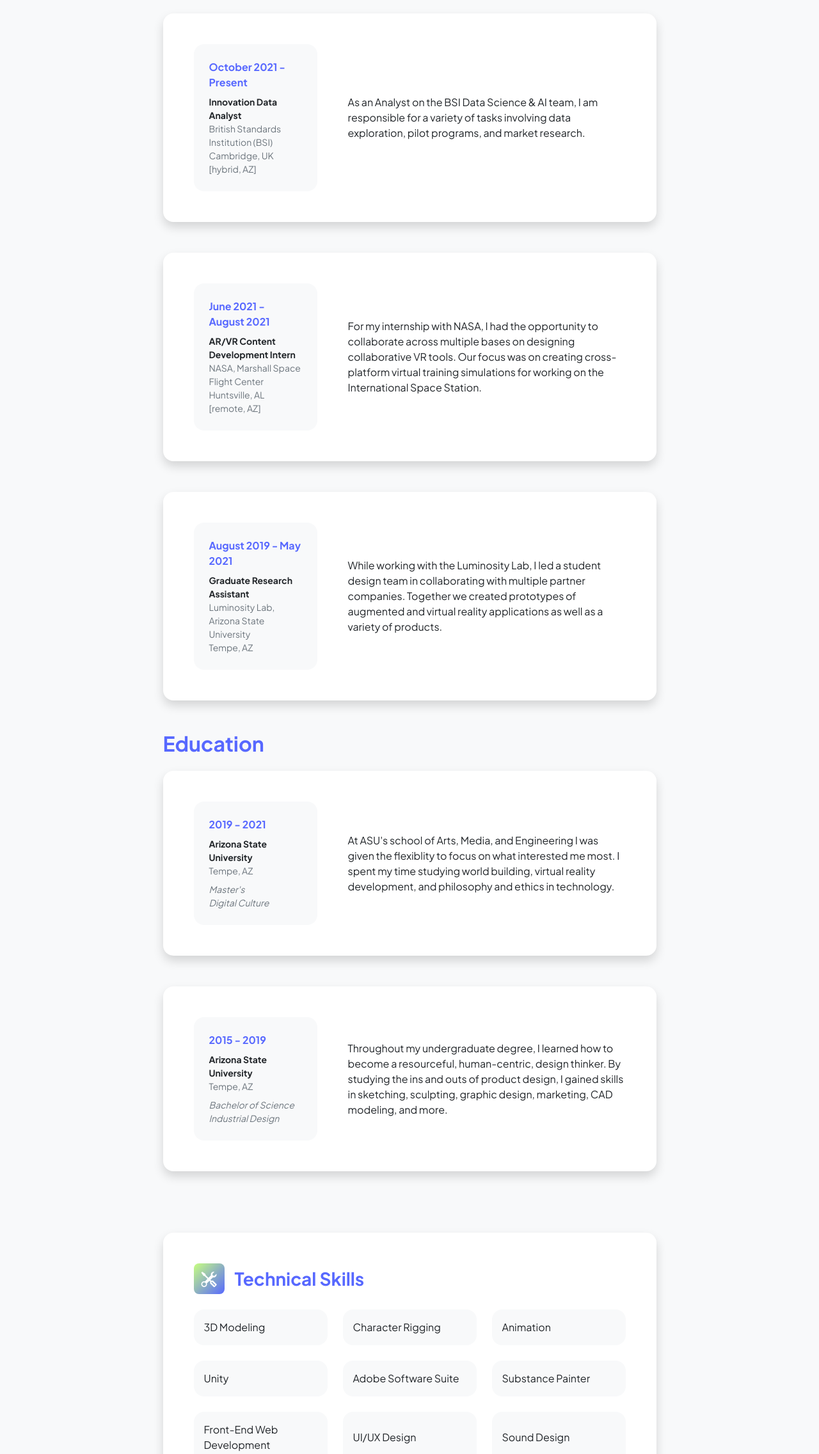
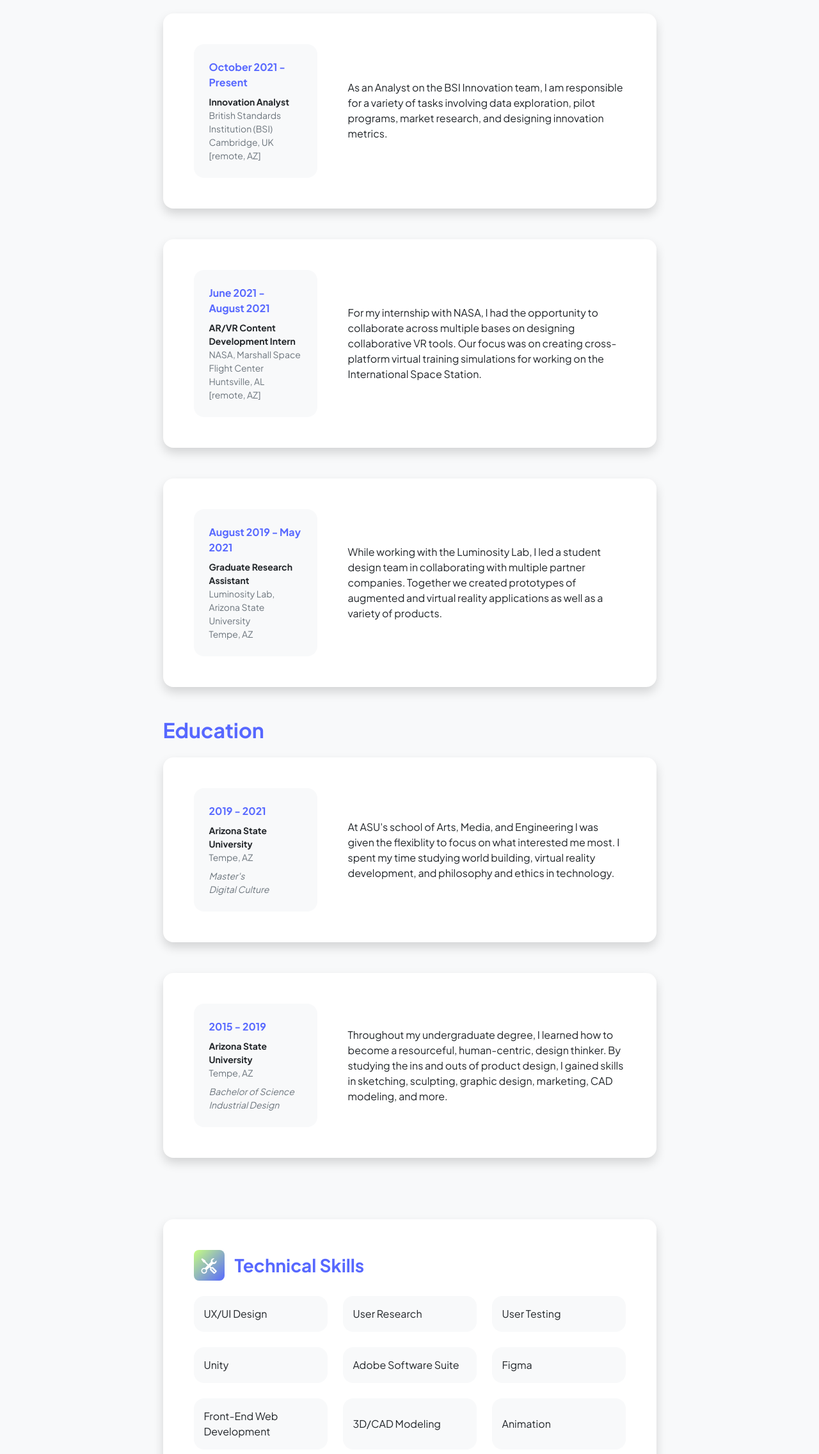
Before and after one commit to DylanJamesK/djk-portfolio-2024, a plain HTML site: page resume.html in a window 1280 px wide. Shown: the part 287-2560 px from the top of the page at 64% size. Drawn offline with nearby package versions, Linux system fonts and the light colour scheme.

Commit message:
Updated some wording to focus on UX Design

```diff
--- a/resume.html
+++ b/resume.html
@@ -59,12 +59,12 @@
                                         <div class="col text-center text-lg-start mb-4 mb-lg-0">
                                             <div class="bg-light p-4 rounded-4">
                                                 <div class="text-primary fw-bolder mb-2"> October 2021 - Present</div>
-                                                <div class="small fw-bolder">Innovation Data Analyst</div>
+                                                <div class="small fw-bolder">Innovation Analyst</div>
                                                 <div class="small text-muted">British Standards Institution (BSI)</div>
-                                                <div class="small text-muted">Cambridge, UK [hybrid, AZ]</div>
+                                                <div class="small text-muted">Cambridge, UK [remote, AZ]</div>
                                             </div>
                                         </div>
-                                        <div class="col-lg-8"><div>As an Analyst on the BSI Data Science & AI team, I am responsible for a variety of tasks involving data exploration, pilot programs, and market research.</div></div>
+                                        <div class="col-lg-8"><div>As an Analyst on the BSI Innovation team, I am responsible for a variety of tasks involving data exploration, pilot programs, market research, and designing innovation metrics.</div></div>
                                     </div>
                                 </div>
                             </div>
@@ -162,19 +162,19 @@
                                             <h3 class="fw-bolder mb-0"><span class="text-primary d-inline">Technical Skills</span></h3>
                                         </div>
                                         <div class="row row-cols-1 row-cols-md-3 mb-4">
-                                            <div class="col mb-4 mb-md-0"><div class="d-flex align-items-center bg-light rounded-4 p-3 h-100">3D Modeling</div></div>
-                                            <div class="col mb-4 mb-md-0"><div class="d-flex align-items-center bg-light rounded-4 p-3 h-100">Character Rigging</div></div>
-                                            <div class="col"><div class="d-flex align-items-center bg-light rounded-4 p-3 h-100">Animation</div></div>
+                                            <div class="col mb-4 mb-md-0"><div class="d-flex align-items-center bg-light rounded-4 p-3 h-100">UX/UI Design</div></div>
+                                            <div class="col mb-4 mb-md-0"><div class="d-flex align-items-center bg-light rounded-4 p-3 h-100">User Research</div></div>
+                                            <div class="col"><div class="d-flex align-items-center bg-light rounded-4 p-3 h-100">User Testing</div></div>
                                         </div>
                                         <div class="row row-cols-1 row-cols-md-3 mb-4">
                                             <div class="col mb-4 mb-md-0"><div class="d-flex align-items-center bg-light rounded-4 p-3 h-100">Unity</div></div>
                                             <div class="col mb-4 mb-md-0"><div class="d-flex align-items-center bg-light rounded-4 p-3 h-100">Adobe Software Suite</div></div>
-                                            <div class="col"><div class="d-flex align-items-center bg-light rounded-4 p-3 h-100">Substance Painter</div></div>
+                                            <div class="col"><div class="d-flex align-items-center bg-light rounded-4 p-3 h-100">Figma</div></div>
                                         </div>
                                         <div class="row row-cols-1 row-cols-md-3">
                                             <div class="col mb-4 mb-md-0"><div class="d-flex align-items-center bg-light rounded-4 p-3 h-100">Front-End Web Development</div></div>
-                                            <div class="col mb-4 mb-md-0"><div class="d-flex align-items-center bg-light rounded-4 p-3 h-100">UI/UX Design</div></div>
-                                            <div class="col"><div class="d-flex align-items-center bg-light rounded-4 p-3 h-100">Sound Design</div></div>
+                                            <div class="col mb-4 mb-md-0"><div class="d-flex align-items-center bg-light rounded-4 p-3 h-100">3D/CAD Modeling</div></div>
+                                            <div class="col"><div class="d-flex align-items-center bg-light rounded-4 p-3 h-100">Animation</div></div>
                                         </div>
 
                                     </div>
```
Also changed, not shown: index.html (+2 -2 lines).
